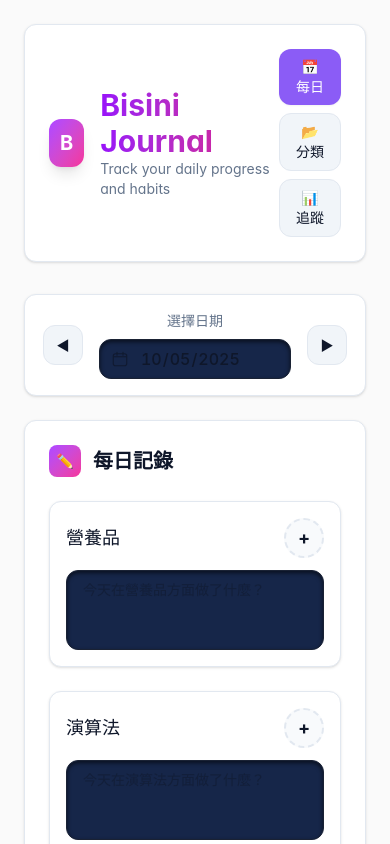
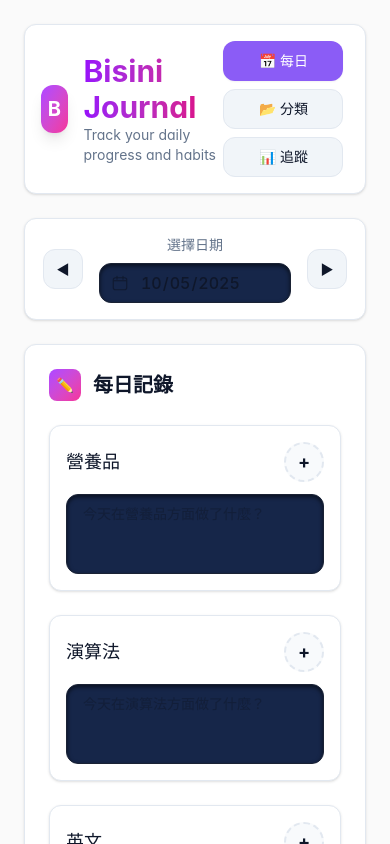
Before and after one commit to ianlai/bisini-journal, a Next.js app: page / in a window 390 px wide. Shown: the top 844 px of the page. Built offline with nearby package versions, Linux system fonts and the light colour scheme.

Commit message:
Adjust tab buttons for mobile UI

```diff
--- a/src/app/page.tsx
+++ b/src/app/page.tsx
@@ -80,7 +80,7 @@ export default function Home() {
   return (
     <main className="min-h-screen p-6 max-w-6xl mx-auto">
       <div className="animate-fade-in">
-        <header className="card p-6 mb-8 shadow-lg">
+        <header className="card p-4 sm:p-6 mb-6 sm:mb-8">
           <div className="flex items-center justify-between">
             <div className="flex items-center gap-4">
               <div className="w-12 h-12 bg-gradient-to-br from-purple-500 to-pink-500 rounded-xl flex items-center justify-center shadow-lg">
@@ -95,20 +95,27 @@ export default function Home() {
                 </p>
               </div>
             </div>
-            <nav
+            <nav className="w-full">
+              <div
                 className="flex flex-col sm:flex-row gap-2 sm:gap-3
-               sm:justify-end sm:items-center
-               sm:[&>button]:min-w-[120px] sm:[&>button]:grow-0"
+                  items-center sm:justify-end
+                  [&>button]:w-[120px] sm:[&>button]:w-[120px]  /* same width */
+  "
               >
                 {(["daily", "category", "tracker"] as const).map((t) => (
                   <button
                     key={t}
                     onClick={() => setTab(t)}
-                  className={`btn px-4 py-2 text-sm font-medium transition-all duration-200 ${
+                    className={`
+          btn h-10 text-sm leading-none px-3
+          inline-flex items-center justify-center gap-2
+          grow-0 shrink-0 whitespace-nowrap
+          ${
             tab === t
               ? "btn-primary shadow-md"
               : "btn-secondary hover:shadow-sm"
-                  }`}
+          }
+        `}
                   >
                     {t === "daily"
                       ? "📅 每日"
@@ -117,6 +124,7 @@ export default function Home() {
                       : "📊 追蹤"}
                   </button>
                 ))}
+              </div>
             </nav>
           </div>
         </header>
```
Lines whose indentation alone changed are shown as unchanged.
